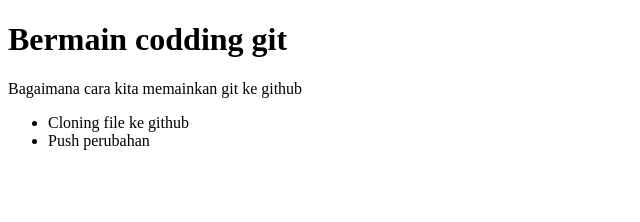
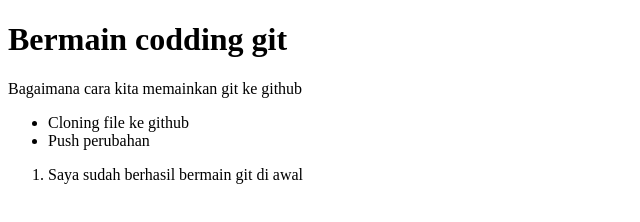
Before and after one commit to AbdulAziz820/bermain-git, a plain HTML site: page index.html in a window 1280 px wide. Shown: the whole page, without its empty margins (0-640 px from the left). Drawn offline with Linux system fonts and the light colour scheme.

Commit message:
tambahkan list di index.html

```diff
--- a/index.html
+++ b/index.html
@@ -12,5 +12,8 @@
         <li>Cloning file ke github</li>
         <li>Push perubahan</li>
     </ul>
+    <ol>
+        <li>Saya sudah berhasil bermain git di awal</li>
+    </ol>
 </body>
 </html>
```
